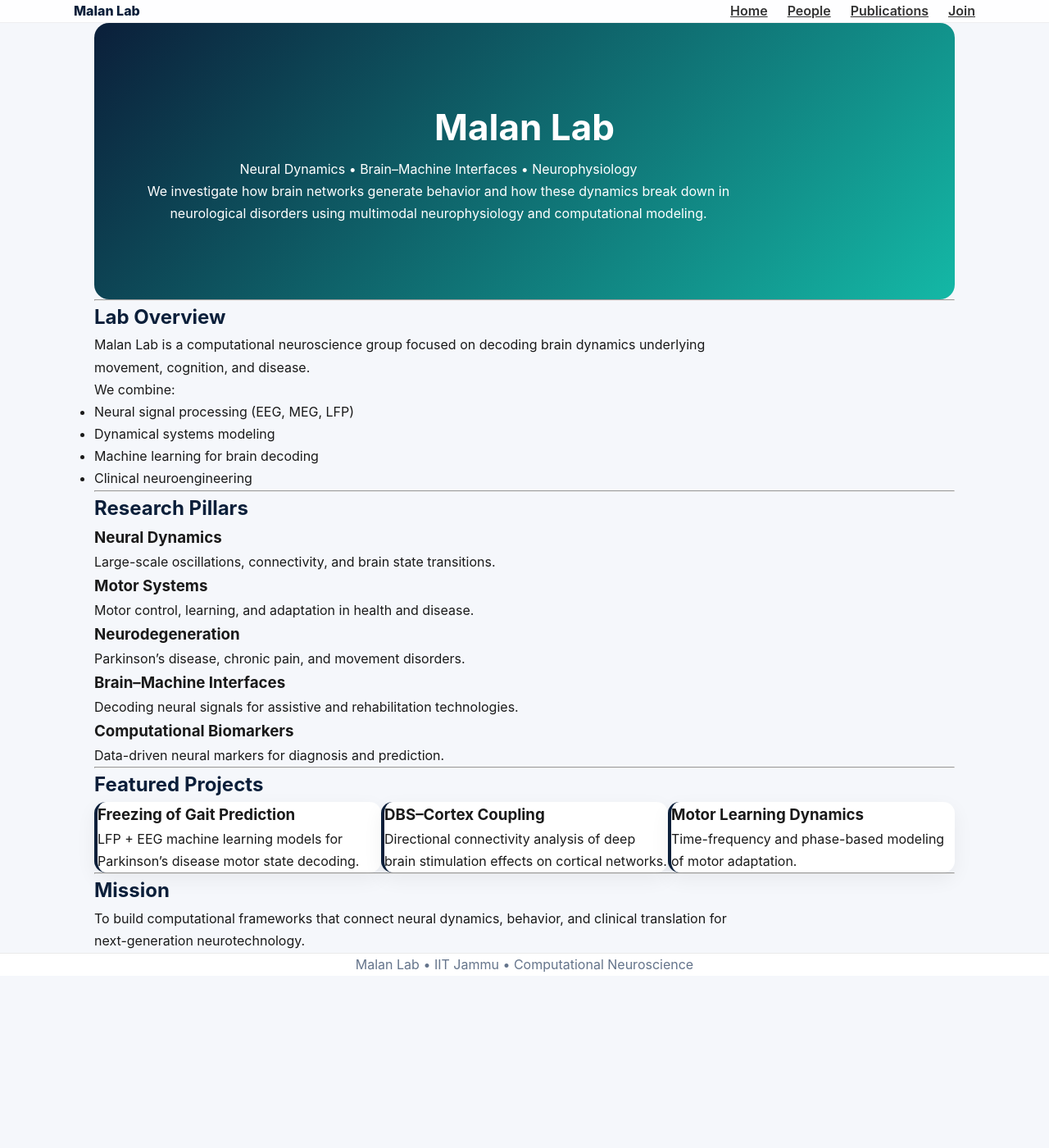
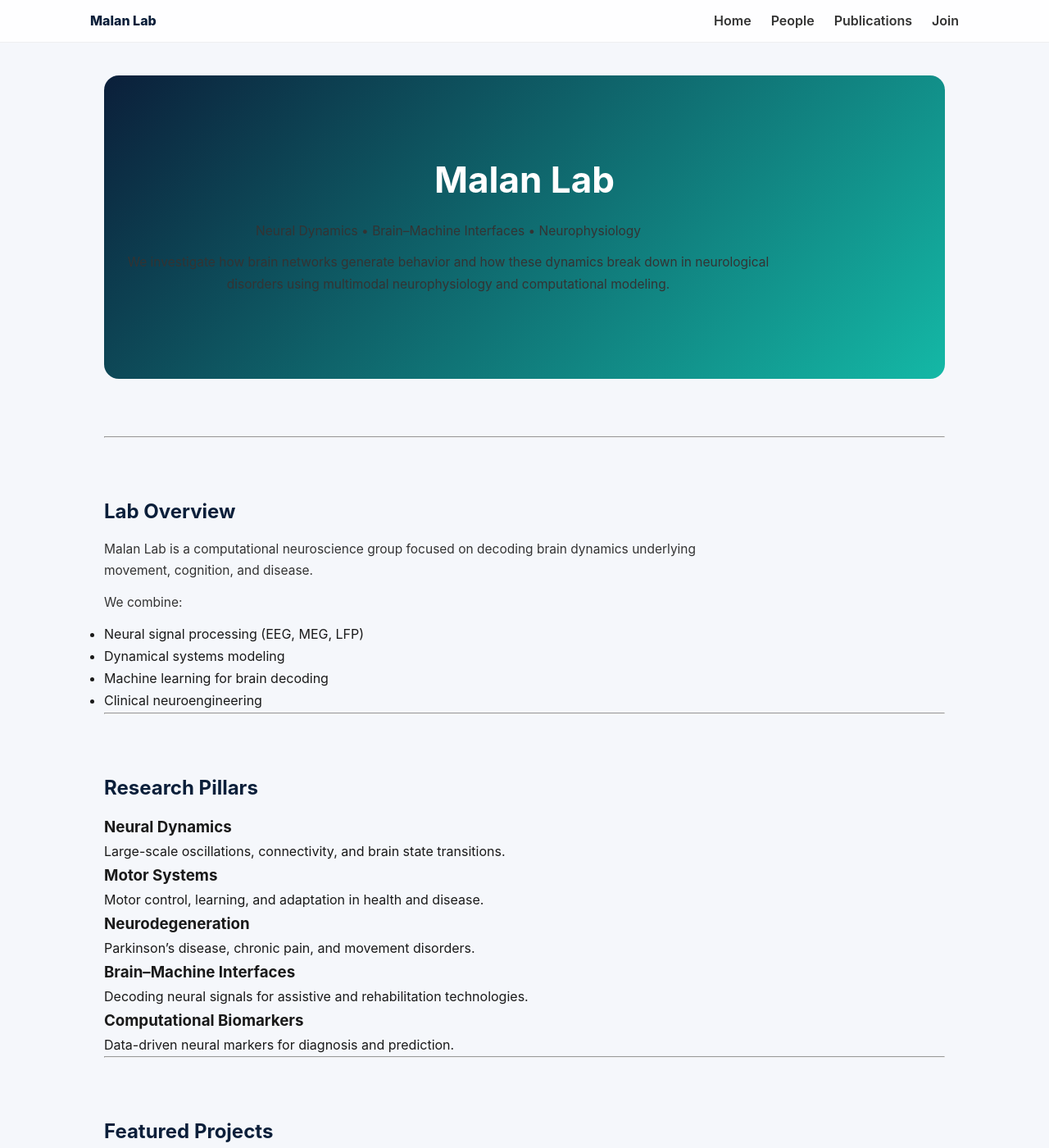
Before and after one commit to malanlab/malanlab.github.io, a Jekyll site: the page built from index.md, in a window 1280 px wide and 1400 px high. Shown: the whole window at 82% size. Built offline with Jekyll 4.4.1, drawn with Linux system fonts in a browser that asks for light colours.

Commit message:
Update style.css

```diff
--- a/assets/style.css
+++ b/assets/style.css
@@ -1,4 +1,3 @@
-
 /* =========================
    RESET (CRITICAL)
 ========================= */
@@ -7,13 +6,15 @@
   margin: 0;
   padding: 0;
   box-sizing: border-box;
+
+  /* smoother rendering */
+  -webkit-font-smoothing: antialiased;
+  -moz-osx-font-smoothing: grayscale;
 }
 
-body {
-  font-family: "Inter", "Segoe UI", Roboto, Arial;
-  background: #f5f7fb;
-  color: #1a1a1a;
-  line-height: 1.7;
+html, body {
+  margin: 0;
+  padding: 0;
 }
 
 /* =========================
@@ -22,36 +23,51 @@
 
 :root {
   --primary: #0b1f3a;
-  --accent: #14b8a6;  /* teal scientific highlight */
+  --accent: #14b8a6;
   --bg: #f5f7fb;
   --card: #ffffff;
   --text: #1a1a1a;
   --muted: #64748b;
+
+  /* spacing system (WAS MISSING → FIXED) */
+  --space-1: 6px;
+  --space-2: 12px;
+  --space-3: 20px;
+  --space-4: 40px;
+  --space-5: 70px;
 }
+
+/* selection */
 ::selection {
   background: var(--accent);
   color: white;
 }
 
-a {
-  transition: 0.2s ease;
-}
 /* =========================
-   PAGE SYSTEM (NO BUG ZONE)
+   BASE
 ========================= */
 
-.page {
-  padding: var(--space-4) 0;
+body {
+  font-family: "Inter", "Segoe UI", Roboto, Arial, sans-serif;
+  background: var(--bg);
+  color: var(--text);
+  line-height: 1.7;
 }
 
-.container {
-  max-width: 1050px;
-  margin: 0 auto;
-  padding: 0 var(--space-2);
+/* FIX: prevent unwanted spacing drift */
+h1, h2, h3, p {
+  margin-top: 0;
+}
+
+p {
+  margin-bottom: var(--space-2);
+  max-width: 800px;
+  font-size: 15.5px;
+  color: #333;
 }
 
 /* =========================
-   TYPOGRAPHY (CONTROLLED)
+   TYPOGRAPHY
 ========================= */
 
 h1 {
@@ -66,13 +82,36 @@
   color: var(--primary);
 }
 
-p {
-  margin-bottom: var(--space-2);
-  max-width: 800px;
+/* =========================
+   LINKS
+========================= */
+
+a {
+  color: var(--primary);
+  text-decoration: none;
+  transition: 0.2s ease;
+}
+
+a:hover {
+  color: var(--accent);
 }
 
 /* =========================
-   NAVBAR (CLEAN + FIXED)
+   LAYOUT SYSTEM
+========================= */
+
+.page {
+  padding: var(--space-4) 0;
+}
+
+.container {
+  max-width: 1050px;
+  margin: 0 auto;
+  padding: 0 var(--space-2);
+}
+
+/* =========================
+   NAVBAR
 ========================= */
 
 .navbar {
@@ -89,6 +128,7 @@
   margin: auto;
   display: flex;
   justify-content: space-between;
+  align-items: center; /* FIXED */
   padding: var(--space-2) var(--space-3);
 }
 
@@ -113,7 +153,7 @@
 }
 
 /* =========================
-   GRID SYSTEM (SAFE)
+   GRID SYSTEM
 ========================= */
 
 .grid {
@@ -124,7 +164,7 @@
 }
 
 /* =========================
-   CARDS (NO LAYOUT LEAKS)
+   CARDS
 ========================= */
 
 .card {
@@ -141,7 +181,7 @@
 }
 
 /* =========================
-   HERO (SAFE ISOLATED)
+   HERO
 ========================= */
 
 .hero {
```
